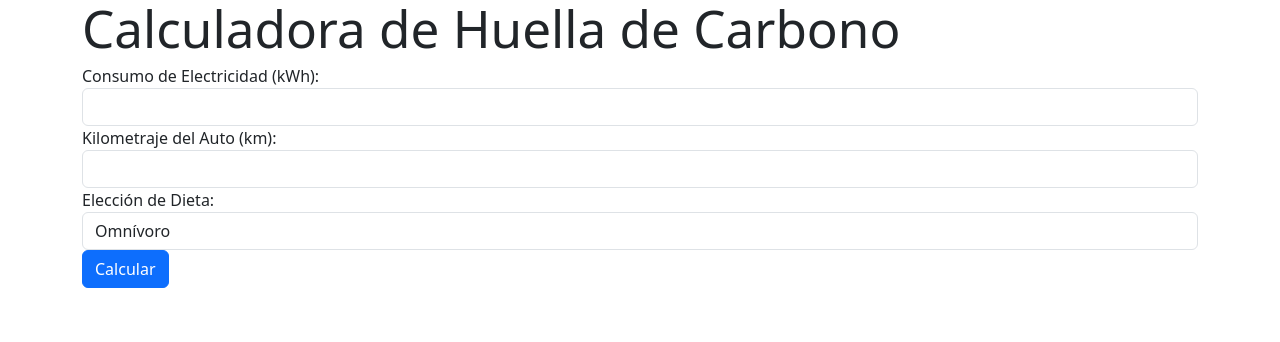
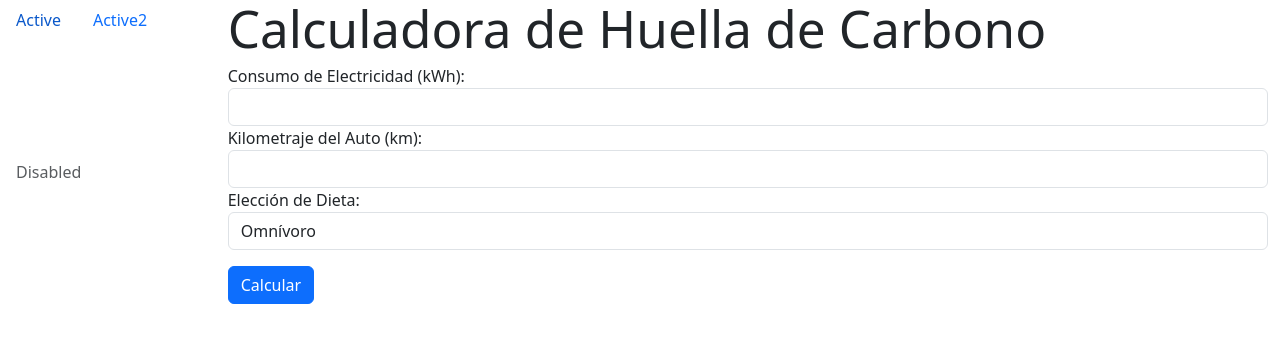
Before and after one commit to IgnacioDemarcico/CalculadoraHuellaDeCarbono, a React (Vite) app: page / in a window 1280 px wide. Shown: the top 342 px of the page. Built offline with nearby package versions, Linux system fonts and the light colour scheme.

Commit message:
boton nav

```diff
--- a/package.json
+++ b/package.json
@@ -13,7 +13,8 @@
     "bootstrap": "^5.3.1",
     "react": "^18.2.0",
     "react-bootstrap": "^2.8.0",
-    "react-dom": "^18.2.0"
+    "react-dom": "^18.2.0",
+    "react-router-dom": "^6.15.0"
   },
   "devDependencies": {
     "@types/react": "^18.2.15",
--- a/src/App.jsx
+++ b/src/App.jsx
@@ -1,10 +1,23 @@
 import './App.css';
 import Calculadora from './components/Calculadora';
 import 'bootstrap/dist/css/bootstrap.min.css';
+import { BrowserRouter, Routes, Route } from 'react-router-dom';
+import NavBar from './components/NavBar';
 
 function App() {
   return (
-    <Calculadora/>
+    <BrowserRouter>
+      <Routes>
+        <Route path='/' element={<NavBar />}>
+          <Route index element={<Calculadora />}></Route>
+          <Route path='/otrolado' element={<h1>otrolado</h1>}></Route>
+          {/*<Route path='/informacion' element={<Calculadora/>} ></Route>
+          <Route path='/personas/:id' element={<Persona />}></Route>
+  <Route path='/contacto' element={<Contacto />} ></Route>*/}
+          <Route path='*' element={<h1>Not Found</h1>} ></Route>
+        </Route>
+      </Routes>
+    </BrowserRouter>
   )
 }
 
--- a/src/components/Calculadora.css
+++ b/src/components/Calculadora.css
@@ -1,3 +1,3 @@
 .bton{
-    padding-top: 10rem;
+    padding-top: 1rem ;
 }
--- a/src/components/Calculadora.jsx
+++ b/src/components/Calculadora.jsx
@@ -3,7 +3,7 @@ import { useState} from "react";
 import Boton from "./Boton";
 import Resultado from "./Resultado";
 import InputForm from "./InputForm";
-import  "./Calculadora.css";
+import  "./calculadora.css";
 
 function Calculadora() {
     const [usoElectrico, setUsoElectrico] = useState('');
@@ -48,7 +48,9 @@ function Calculadora() {
             <option value="vegan">Vegano</option>
           </select>
         </div>
-        <Boton onClick={handleCalculate} class="bton" />
+        <div className="bton">
+        <Boton onClick={handleCalculate} className="bton" />
+        </div>
         {huellaDeCarbono && <Resultado carbonFootprint={huellaDeCarbono} />}
       </div>
     );
--- /dev/null
+++ b/src/components/NavBar.jsx
@@ -0,0 +1,28 @@
+import React from "react";
+import Nav from 'react-bootstrap/Nav';
+import { Outlet } from 'react-router-dom';
+
+function NavBar() {
+  return (
+    <React.Fragment>
+    <Nav
+      activeKey="/home"
+    >
+      <Nav.Item>
+        <Nav.Link href="/">Active</Nav.Link>
+      </Nav.Item>
+      <Nav.Item>
+        <Nav.Link href="/otrolado">Active2</Nav.Link>
+      </Nav.Item>
+      <Nav.Item>
+        <Nav.Link eventKey="disabled" disabled>
+          Disabled
+        </Nav.Link>
+      </Nav.Item>
+    </Nav>
+    <Outlet/>
+    </React.Fragment>
+  );
+}
+
+export default NavBar;
```
Also changed, not shown: 1 other file (tests, documents, lock files or other folders).
